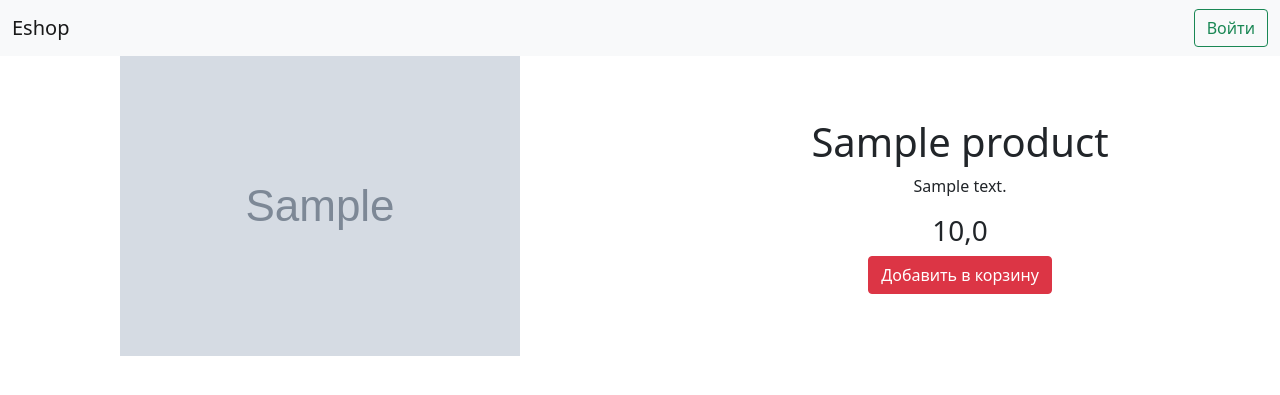
After one commit to kurrbanov/eshop, a Django app: page /products/1 in a window 1280 px wide. The commit adds this page. Shown: the top 395 px of the page. Run offline with Django 5.2, Linux system fonts and the light colour scheme; tables that the repository leaves empty hold one stand-in row (values such as "Sample post"); grey boxes marked "Sample" are stand-in pictures.

Commit message:
feat: detail view

```diff
--- a/server/urls.py
+++ b/server/urls.py
@@ -19,7 +19,7 @@ from django.urls import path
 from django.conf import settings
 from django.conf.urls.static import static
 
-from shop.views import MainView, register_page, logout_page, LoginView
+from shop.views import MainView, register_page, logout_page, LoginView, ProductDetailView
 
 urlpatterns = [
     path('admin/', admin.site.urls),
@@ -27,6 +27,7 @@ urlpatterns = [
     path('register/', register_page, name="register-page"),
     path("login/", LoginView.as_view(), name="login-page"),
     path("logout/", logout_page, name="logout"),
+    path("products/<int:pk>", ProductDetailView.as_view(), name="product-detail"),
 ]
 
 if settings.DEBUG:
--- a/shop/views.py
+++ b/shop/views.py
@@ -3,7 +3,7 @@ from django.http import HttpRequest
 from django.contrib.auth import login, authenticate, logout
 from django.contrib import messages
 from django.views import View
-from django.views.generic import ListView
+from django.views.generic import ListView, DetailView
 
 from shop.models import Product
 from shop.forms import CustomUserCreationForm, UserAuthForm
@@ -69,3 +69,13 @@ class LoginView(View):
 def logout_page(request: HttpRequest):
     logout(request)
     return redirect("main-page")
+
+
+class ProductDetailView(DetailView):
+    model = Product
+    template_name = 'product_detail.html'
+    context_object_name = 'product'
+
+    def get_queryset(self):
+        qs = super().get_queryset()
+        return qs.prefetch_related("productimage_set")
--- /dev/null
+++ b/static/detail.css
@@ -0,0 +1,22 @@
+.product-container {
+    display: flex;
+    flex-direction: row;
+    align-items: center;
+    width: 100%;
+}
+
+.image-container {
+    display: flex;
+    flex-direction: column;
+    justify-content: center;
+    align-items: center;
+    width: 100%;
+}
+
+.info-container {
+    display: flex;
+    flex-direction: column;
+    justify-content: center;
+    align-items: center;
+    width: 100%;
+}
--- a/templates/index.html
+++ b/templates/index.html
@@ -12,7 +12,7 @@
           <div class="card-body">
             <h5 class="card-title">{{ product.title }}</h5>
             <p class="card-text">{{ product.description }}</p>
-            <a href="#" class="btn btn-primary">Перейти к товару</a>
+            <a href="{% url 'product-detail' product.id %}" class="btn btn-primary">Перейти к товару</a>
           </div>
         </div>
     {% endfor %}
--- /dev/null
+++ b/templates/product_detail.html
@@ -0,0 +1,23 @@
+{% extends 'common.html' %}
+
+{% block styles %}
+    {% load static %}
+    <link rel="stylesheet" href="{% static 'detail.css' %}">
+{% endblock styles %}
+
+{% block content %}
+    <div class="product-container">
+        <div class="image-container">
+            {% for image in product.productimage_set.all %}
+                <img src="{{ image.image.url }}" alt="" height="300px">
+            {% endfor %}
+        </div>
+        <div class="info-container">
+            <h1>{{ product.title }}</h1>
+            <p>{{ product.description }}</p>
+            <h3>{{ product.price }}</h3>
+            <a href="#" type="button" class="btn btn-danger">Добавить в корзину</a>
+        </div>
+    </div>
+
+{% endblock content %}
```
